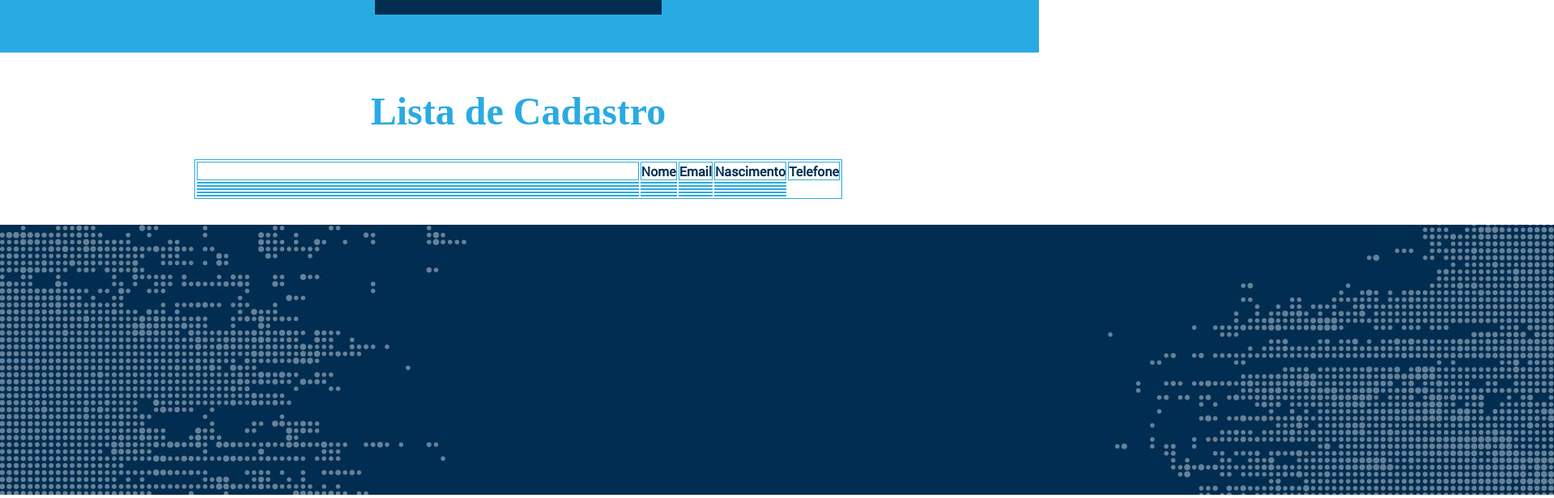
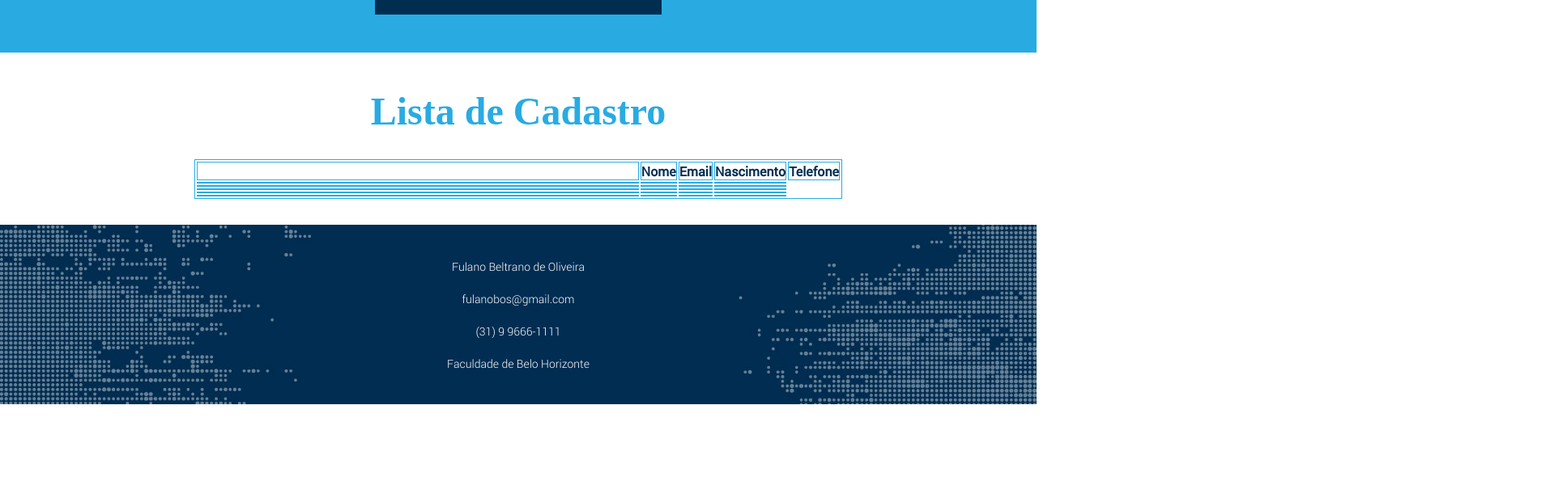
Before and after one commit to Lukelupus/fullstack-jr-layout, a React (Create React App) app in the folder frontend/: page / in a window 1280 px wide. Shown: the part 1069-1685 px from the top of the page at 81% size, 1919 px wide, since content can reach past the window. After the commit the page ends 1569 px from the top, so only its background shows below. Built offline with nearby package versions, Linux system fonts and the light colour scheme.

Commit message:
Footer for desktop finished

```diff
--- a/frontend/public/styles.css
+++ b/frontend/public/styles.css
@@ -237,3 +237,27 @@ table, th, td {
     font-family: 'Roboto Regular';
     color: var(--text-secondary);
 }
+
+
+/* Footer */
+
+.footer {
+    display: flex;
+    align-items: center;
+    justify-content: center;
+}
+
+.footer-info {
+    display: flex;
+    flex-direction: column;
+    position: absolute;
+    color: white;
+    justify-content: center;
+    align-items: center;
+}
+
+.info-text {
+    margin: .75em;
+    font-family: 'Roboto Light';
+    font-size: 14px;
+}
--- a/frontend/src/components/Footer.js
+++ b/frontend/src/components/Footer.js
@@ -15,11 +15,17 @@ function Footer() {
     return(
         <>
             <div className='footer'>
+                <div className='footer-info'>
+                    <p className='info-text'>Fulano Beltrano de Oliveira</p>
+                    <p className='info-text'>fulanobos@gmail.com</p>
+                    <p className='info-text'>(31) 9 9666-1111</p>
+                    <p className='info-text'>Faculdade de Belo Horizonte</p>
+                </div>
                 <Desktop>
-                    <img className='footer-img-desktop' alt='footer img' src='imagens/rodape-desktop.jpg'></img>
+                    <img className='index-img' alt='footer img' src='imagens/rodape-desktop.jpg'></img>
                 </Desktop>
                 <Mobile>
-                    <img className='footer-img-mobile' alt='footer img' src='imagens/rodape-mobile.jpg'></img>
+                    <img className='index-img' alt='footer img' src='imagens/rodape-mobile.jpg'></img>
                 </Mobile>
             </div>
         </>
```
